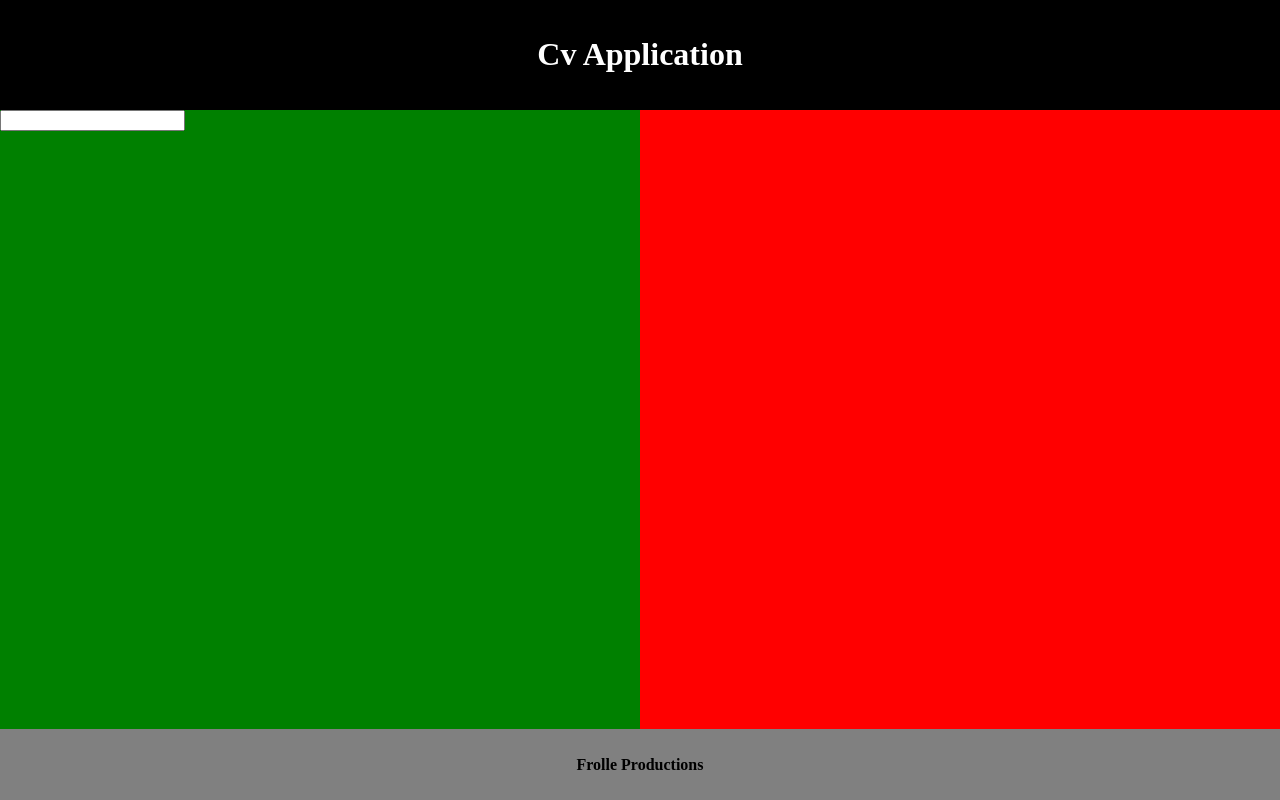
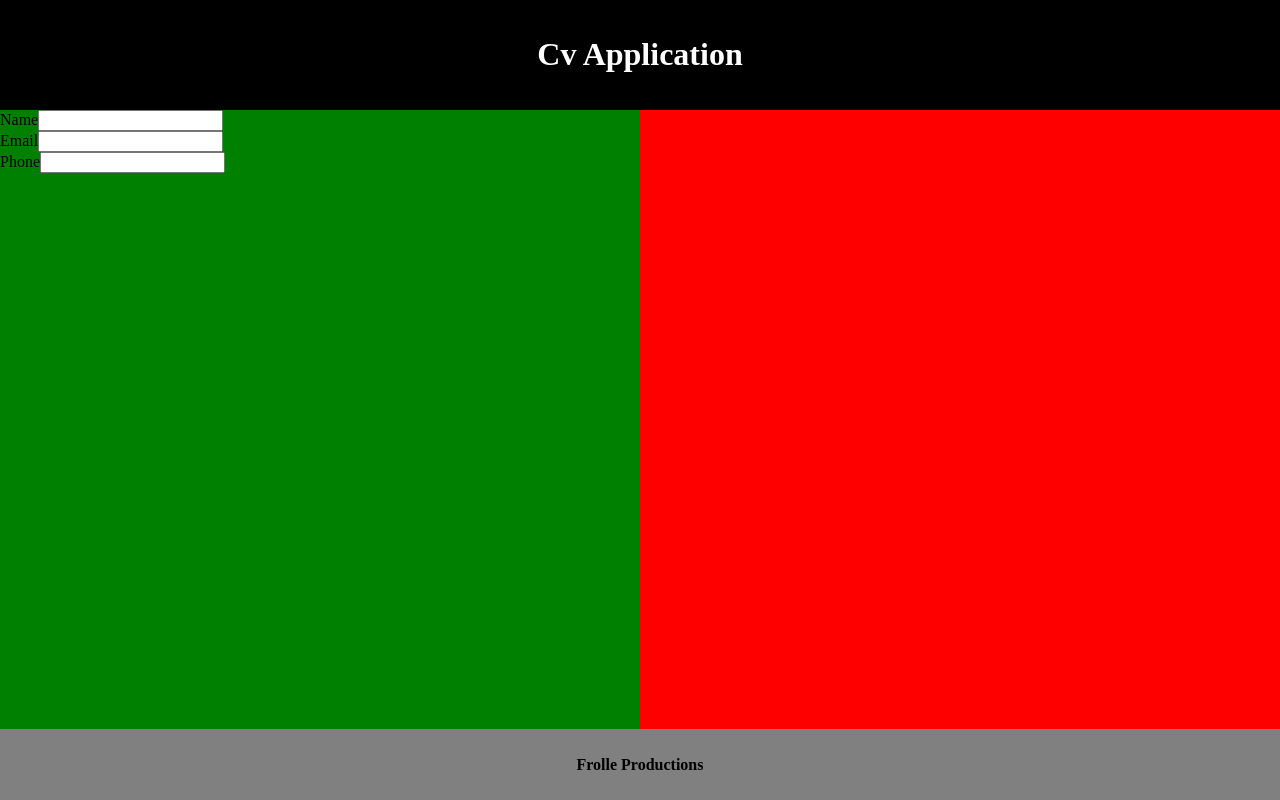
Before and after one commit to FrodeBerg/odin-cv-app, a React (Create React App) app: page / in a window 1280 px wide. Built offline with nearby package versions, Linux system fonts and the light colour scheme.

Commit message:
Finish general input logic

```diff
--- a/src/App.js
+++ b/src/App.js
@@ -8,16 +8,18 @@ class App extends React.Component {
   constructor() {
     super();
     this.state = {
-      input : "",
+      Email : "",
+      Name : "",
+      Phone : "",
     };
   }
 
-  setInput = (input) => {
-    input = input.target.value
-    console.log(input)
+  setInput = (event) => {
+    let target = event.target
     this.setState({
-      input : input
+      [target.name] : target.value
     })
+    console.log(this.state)
   }
 
   render() {
--- a/src/components/General.js
+++ b/src/components/General.js
@@ -5,8 +5,23 @@ export class General extends React.Component {
     render() {
         return (
             <div className="general">
+                <InputField field="Name" function={this.props.setInput}/>
+                <InputField field="Email" function={this.props.setInput}/>
+                <InputField field="Phone" function={this.props.setInput}/>
+            </div>
+        )
+    }
+}
+
+class InputField extends React.Component {
+
+    render() {
+        return (
+            <div>
+                <label htmlFor={this.props.field}>{this.props.field}</label>
                 <input
-                onChange={this.props.setInput}
+                name={this.props.field}
+                onChange={this.props.function}
                 />
             </div>
         )
```
